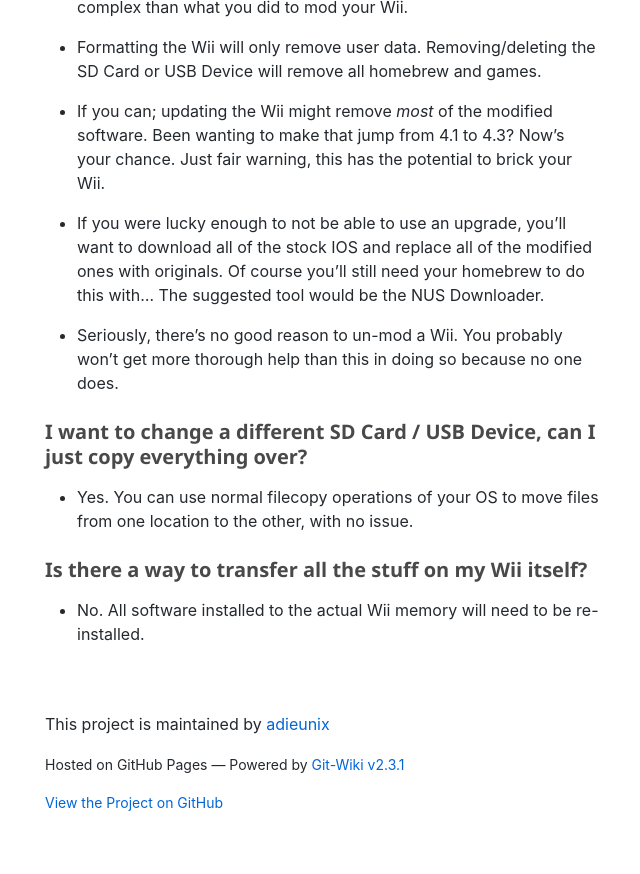
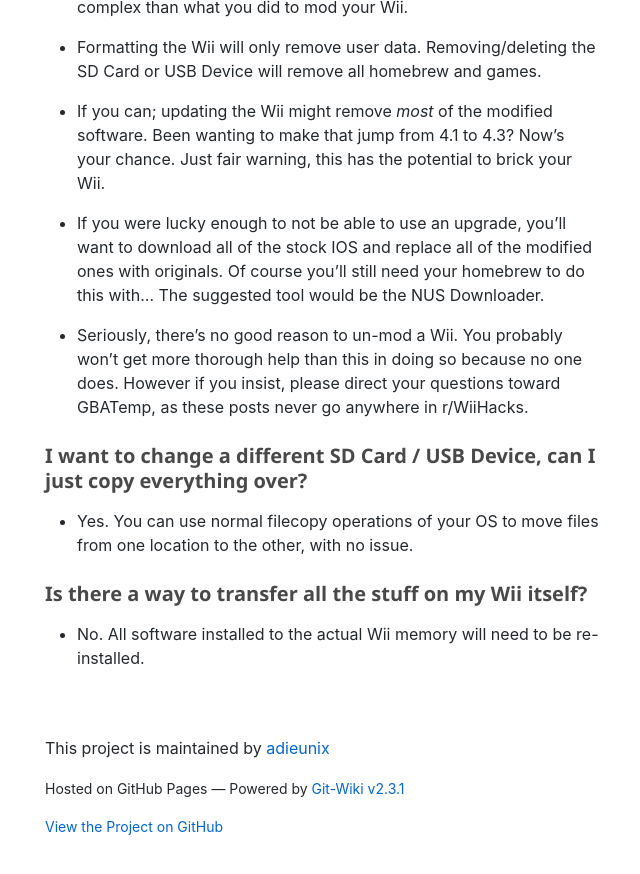
Before and after one commit to adieunix/wiihacks-wiki, a Jekyll site: the page built from wiki/faqs/modding.md, in a window 1280 px wide and 900 px high, scrolled down 2223 px. Shown: the top 874 px of the window, without its empty margins (325-965 px from the left). Built offline with Jekyll 4.4.1, drawn with Linux system fonts in a browser that asks for light colours; nearby versions of some CDN libraries.

Commit message:
updated unmod

```diff
--- a/wiki/faqs/modding.md
+++ b/wiki/faqs/modding.md
@@ -62,7 +62,7 @@ redirect_from: "/faqs/modding.md"
 
   * If you were lucky enough to not be able to use an upgrade, you'll want to download all of the stock IOS and replace all of the modified ones with originals. Of course you'll still need your homebrew to do this with... The suggested tool would be the NUS Downloader.
 
-  * Seriously, there's no good reason to un-mod a Wii. You probably won't get more thorough help than this in doing so because no one does.
+  * Seriously, there's no good reason to un-mod a Wii. You probably won't get more thorough help than this in doing so because no one does. However if you insist, please direct your questions toward GBATemp, as these posts never go anywhere in r/WiiHacks.
 
 ### I want to change a different SD Card / USB Device, can I just copy everything over?
 
```
